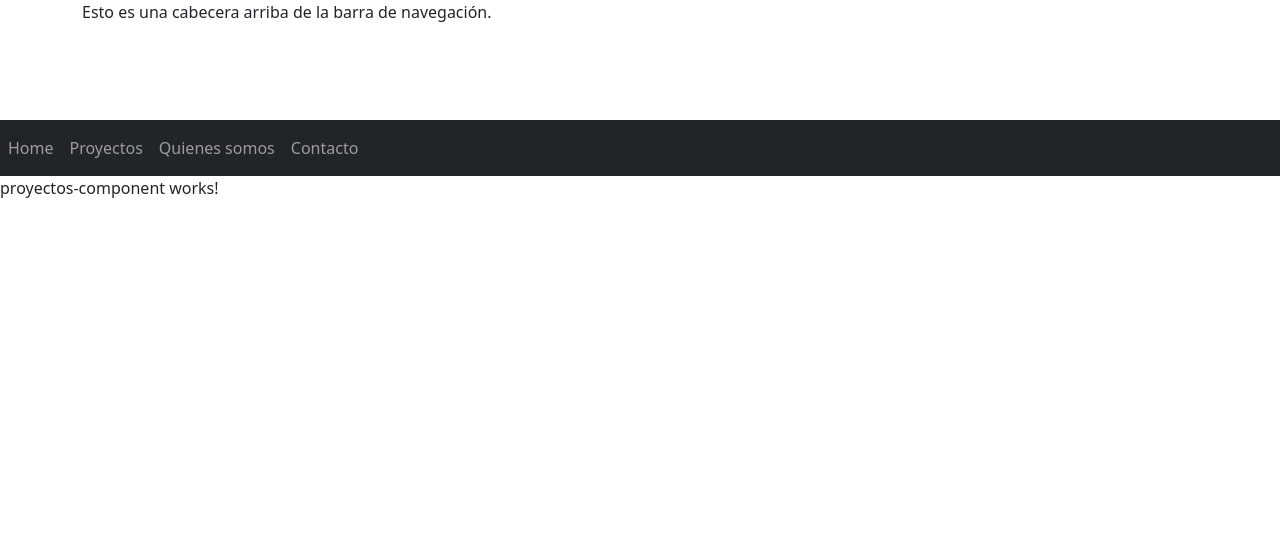
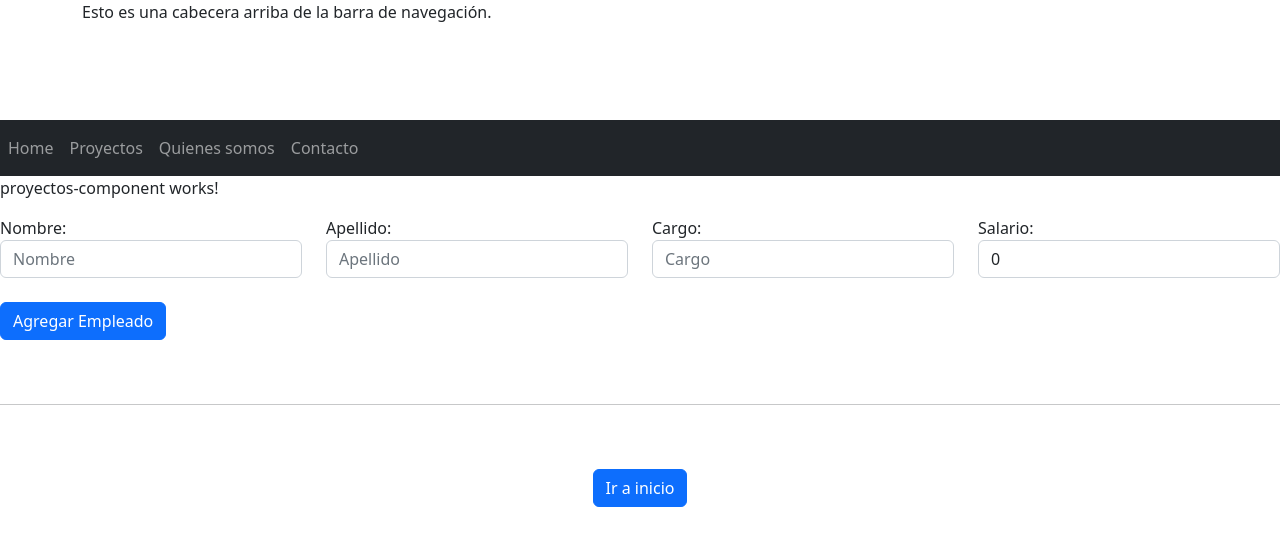
Before and after one commit to osman-dromen/app-empleado, an Angular app: page /proyectos in a window 1280 px wide. Shown: the top 546 px of the page. Built offline with nearby package versions, Linux system fonts and the light colour scheme.

Commit message:
proyecto empleados version 1

```diff
--- a/src/app/app.component.html
+++ b/src/app/app.component.html
@@ -6,16 +6,16 @@
   <!-- Links -->
   <ul class="navbar-nav">
     <li class="nav-item">
-      <a class="nav-link" href="#">Home</a>
+      <a class="nav-link" href="">Home</a>
     </li>
     <li class="nav-item">
-      <a class="nav-link" href="#">Proyectos</a>
+      <a class="nav-link" href="/proyectos">Proyectos</a>
     </li>
     <li class="nav-item">
-      <a class="nav-link" href="#">Quienes somos</a>
+      <a class="nav-link" href="/quienes">Quienes somos</a>
     </li>
     <li class="nav-item">
-      <a class="nav-link" href="#">Contacto</a>
+      <a class="nav-link" href="/contacto">Contacto</a>
     </li>
   </ul>
 
--- a/src/app/home-component/home-component.component.ts
+++ b/src/app/home-component/home-component.component.ts
@@ -21,6 +21,7 @@ export class HomeComponentComponent implements OnInit {
   ngOnInit(): void {
     this.empleado=this.empleadosService.empleado;
   }
+
   empleado:Empleado[]=[];
 
   agregarEmpleado(){
--- a/src/app/proyectos-component/proyectos-component.component.html
+++ b/src/app/proyectos-component/proyectos-component.component.html
@@ -1 +1,32 @@
 <p>proyectos-component works!</p>
+
+<form class="form-group row">
+    <div class="form-group col-md-3">
+      <label for="nombre">Nombre:</label>
+      <input type="text" name="nombre" id="nombre" placeholder="Nombre" class="form-control" [(ngModel)]="cuadroNombre">
+    </div>
+    <div class="from-group col-md-3">
+      <label for="apellido">Apellido:</label>
+      <input type="text" name="apellido" id="apellido" placeholder="Apellido" class="form-control" [(ngModel)]="cuadroApellido">
+    </div>
+    <div class="from-group col-md-3">
+      <label for="cargo">Cargo:</label>
+      <input type="text" name="cargo" id="cargo" placeholder="Cargo" class="form-control" [(ngModel)]="cuadroCargo">
+    </div>
+    <div class="from-group col-md-3">
+      <label for="salario">Salario:</label>
+      <input type="text" name="salario" id="salario" placeholder="Salario" class="form-control" [(ngModel)]="cuadroSalario">
+    </div>
+
+  </form>
+  <br/>
+
+        <div class="col">
+          <button type="submit" class="btn btn-primary" (click)="agregarEmpleado();">Agregar Empleado</button>
+        </div>
+
+  <br/><br/><hr><br/><br/>
+
+<div style="text-align:center;">
+    <button class="btn btn-primary" (click)="volverHome()">Ir a inicio</button>
+</div>
--- a/src/app/proyectos-component/proyectos-component.component.ts
+++ b/src/app/proyectos-component/proyectos-component.component.ts
@@ -1,4 +1,8 @@
 import { Component, OnInit } from '@angular/core';
+import { Router } from '@angular/router';
+import { Empleado } from '../empleado.model';
+import { EmpleadosService } from '../empleados.service';
+import { ServicioEmpleadosService } from '../servicio-empleados.service';
 
 @Component({
   selector: 'app-proyectos-component',
@@ -7,9 +11,28 @@ import { Component, OnInit } from '@angular/core';
 })
 export class ProyectosComponentComponent implements OnInit {
 
-  constructor() { }
+  constructor(private router:Router,private miServicio:ServicioEmpleadosService,private empleadosService:EmpleadosService) { }
 
   ngOnInit(): void {
+    this.empleado=this.empleadosService.empleado;
   }
 
+  volverHome(){
+    this.router.navigate([""]);
+  }
+
+  empleado:Empleado[]=[];
+
+  agregarEmpleado(){
+    let miEmpleado=new Empleado(this.cuadroNombre,this.cuadroApellido,this.cuadroCargo,this.cuadroSalario);
+    //this.miServicio.muestraMensaje("Información del empleado: "+miEmpleado.nombre);
+    this.empleadosService.agregarEmpleadoServicio(miEmpleado);
+    this.router.navigate([""]);
+  }
+
+  cuadroNombre:string="";
+  cuadroApellido:string="";
+  cuadroCargo:string="";
+  cuadroSalario:number=0;
+
 }
```
